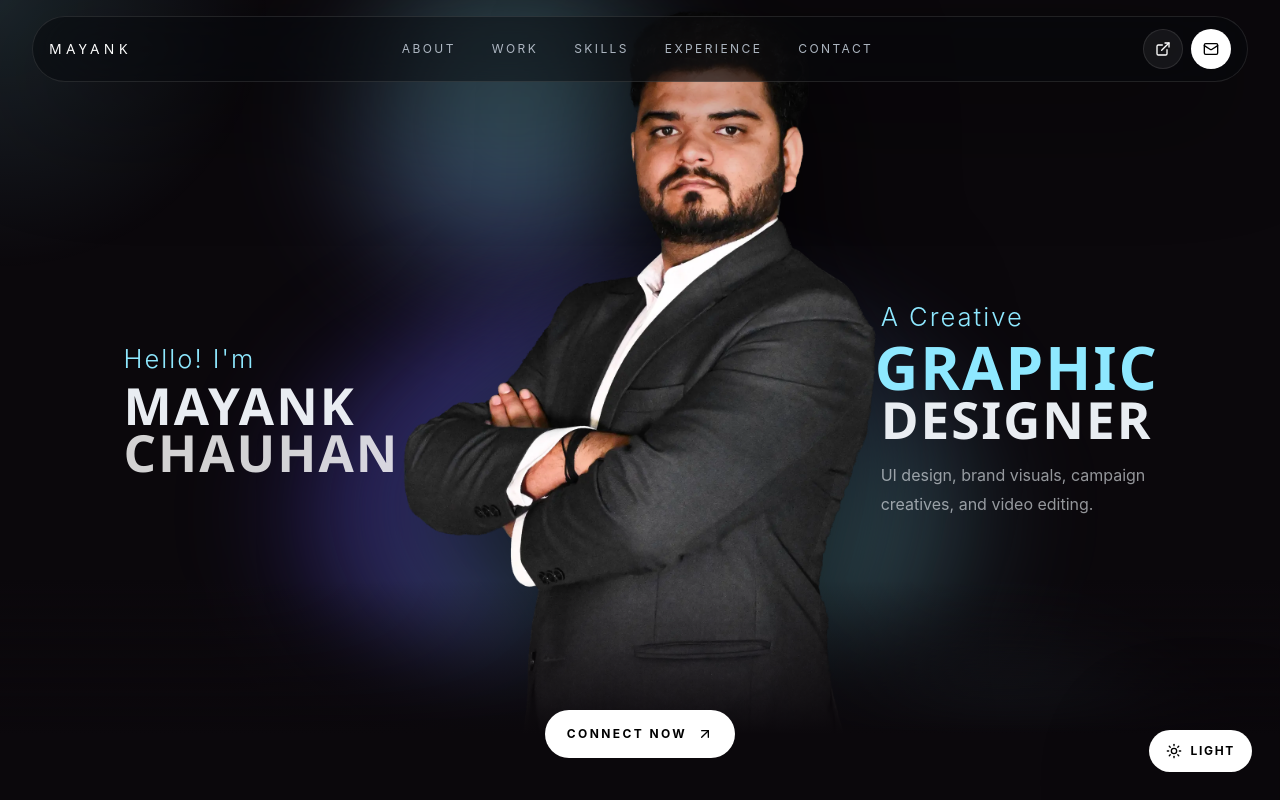
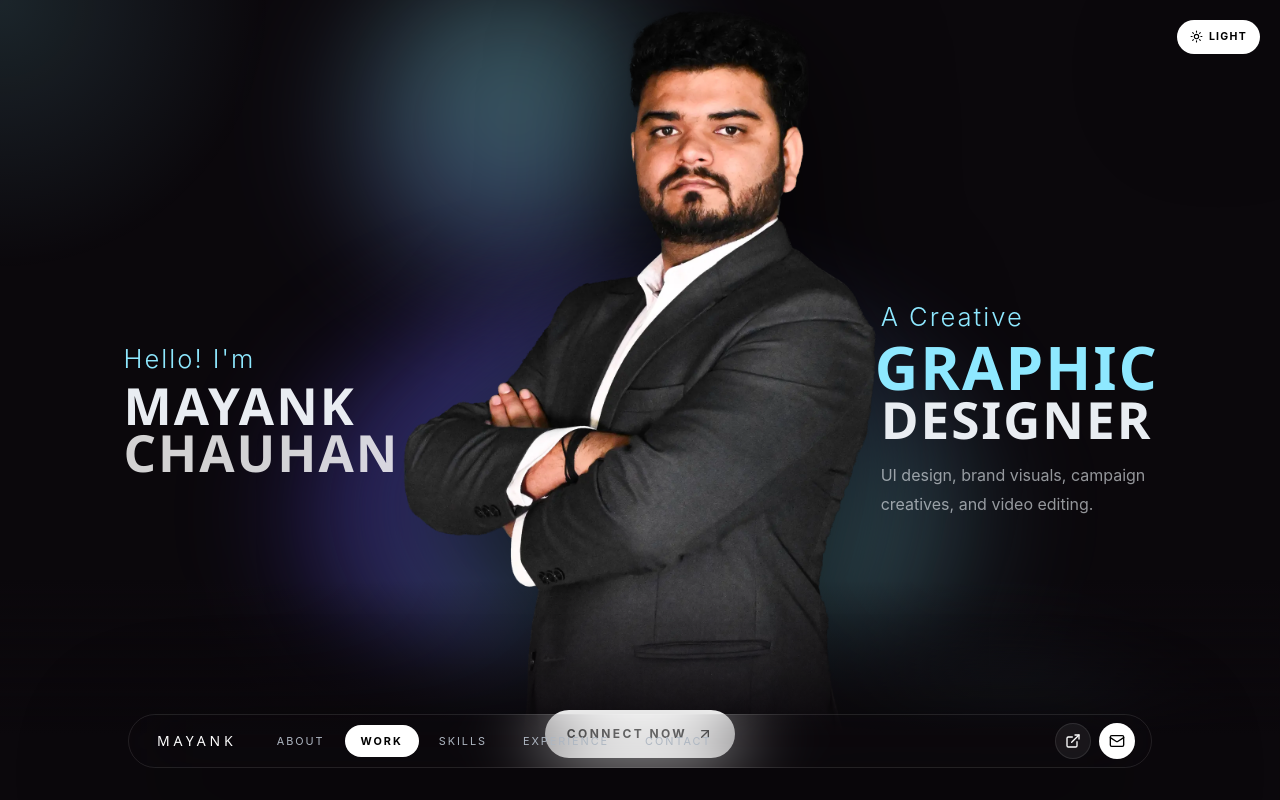
Before and after one commit to mayankchauhan0208/portfolio, a Next.js app: page / in a window 1280 px wide. Shown: the top 800 px of the page. Built offline with nearby package versions, Linux system fonts and the light colour scheme.

Commit message:
Move site nav to bottom with active states

```diff
--- a/app/globals.css
+++ b/app/globals.css
@@ -120,6 +120,11 @@ html.theme-light,
   background-color: rgba(255, 255, 255, 0.11) !important;
 }
 
+.theme-light header nav a[data-active="true"] {
+  color: #07111f !important;
+  background: #ffffff !important;
+}
+
 .theme-light header nav a[aria-label] {
   color: #07111f !important;
   background: rgba(255, 255, 255, 0.94) !important;
@@ -161,6 +166,14 @@ html.theme-light button[aria-label*="theme"],
     linear-gradient(90deg, rgba(255, 255, 255, 0.045) 1px, transparent 1px);
   background-size: 64px 64px;
   mask-image: radial-gradient(circle at 50% 20%, black, transparent 72%);
+}
+
+.no-scrollbar {
+  scrollbar-width: none;
+}
+
+.no-scrollbar::-webkit-scrollbar {
+  display: none;
 }
 
 .intro-line {
--- a/components/nav.tsx
+++ b/components/nav.tsx
@@ -2,6 +2,7 @@
 
 import { motion } from "framer-motion";
 import { ExternalLink, Mail } from "lucide-react";
+import { useEffect, useState } from "react";
 import { profile } from "@/lib/portfolio-data";
 
 const links = [
@@ -13,23 +14,58 @@ const links = [
 ];
 
 export function Nav() {
+  const [activeSection, setActiveSection] = useState("#top");
+
+  useEffect(() => {
+    const sectionIds = ["#top", ...links.map((link) => link.href)];
+
+    const updateActiveSection = () => {
+      const current = sectionIds.reduce((active, id) => {
+        const element = document.querySelector(id);
+
+        if (!element) {
+          return active;
+        }
+
+        const top = element.getBoundingClientRect().top;
+        return top <= window.innerHeight * 0.42 ? id : active;
+      }, "#top");
+
+      setActiveSection(current);
+    };
+
+    updateActiveSection();
+    window.addEventListener("scroll", updateActiveSection, { passive: true });
+    window.addEventListener("hashchange", updateActiveSection);
+
+    return () => {
+      window.removeEventListener("scroll", updateActiveSection);
+      window.removeEventListener("hashchange", updateActiveSection);
+    };
+  }, []);
+
   return (
     <motion.header
-      initial={{ y: -32, opacity: 0 }}
+      initial={{ y: 32, opacity: 0 }}
       animate={{ y: 0, opacity: 1 }}
       transition={{ duration: 0.8, ease: "easeOut" }}
-      className="fixed left-0 right-0 top-0 z-50 px-4 py-4 md:px-8"
+      className="fixed bottom-3 left-0 right-0 z-50 px-3 py-3 md:bottom-5 md:px-8"
     >
-      <nav className="mx-auto flex max-w-7xl items-center justify-between rounded-full border border-white/10 bg-obsidian/55 px-4 py-3 shadow-luxury backdrop-blur-2xl">
-        <a href="#top" className="font-display text-sm uppercase tracking-[0.32em] text-white">
+      <nav className="mx-auto flex max-w-5xl items-center justify-between gap-2 rounded-full border border-white/10 bg-obsidian/72 px-3 py-2 shadow-luxury backdrop-blur-2xl md:px-4">
+        <a
+          href="#top"
+          data-active={activeSection === "#top"}
+          className="rounded-full px-3 py-2 font-display text-[0.68rem] uppercase tracking-[0.28em] text-white transition data-[active=true]:bg-white data-[active=true]:text-black md:text-sm"
+        >
           Mayank
         </a>
-        <div className="hidden items-center gap-1 md:flex">
+        <div className="no-scrollbar flex min-w-0 flex-1 items-center gap-1 overflow-x-auto px-1">
           {links.map((link) => (
             <a
               key={link.href}
               href={link.href}
-              className="rounded-full px-4 py-2 text-xs uppercase tracking-[0.2em] text-mercury transition hover:bg-white/10 hover:text-white"
+              data-active={activeSection === link.href}
+              className="shrink-0 rounded-full px-3 py-2 text-[0.64rem] uppercase tracking-[0.16em] text-mercury transition hover:bg-white/10 hover:text-white data-[active=true]:bg-white data-[active=true]:font-bold data-[active=true]:text-black md:text-[0.68rem] md:tracking-[0.18em] lg:px-4"
             >
               {link.label}
             </a>
@@ -41,14 +77,14 @@ export function Nav() {
             target="_blank"
             rel="noreferrer"
             aria-label="Open Behance portfolio"
-            className="grid h-10 w-10 place-items-center rounded-full border border-white/10 bg-white/[0.06] text-white transition hover:border-signal/50 hover:text-signal"
+            className="grid h-9 w-9 place-items-center rounded-full border border-white/10 bg-white/[0.06] text-white transition hover:border-signal/50 hover:text-signal"
           >
             <ExternalLink size={16} />
           </a>
           <a
             href={`mailto:${profile.email}`}
             aria-label="Email Mayank"
-            className="grid h-10 w-10 place-items-center rounded-full bg-white text-black transition hover:bg-signal"
+            className="grid h-9 w-9 place-items-center rounded-full bg-white text-black transition hover:bg-signal"
           >
             <Mail size={16} />
           </a>
--- a/components/theme-toggle.tsx
+++ b/components/theme-toggle.tsx
@@ -21,10 +21,10 @@ export function ThemeToggle() {
     <button
       type="button"
       onClick={toggleTheme}
-      className="fixed bottom-5 right-5 z-[90] inline-flex items-center gap-2 rounded-full border border-white/15 bg-white px-4 py-3 text-xs font-bold uppercase tracking-[0.14em] text-black shadow-luxury transition hover:bg-signal md:bottom-7 md:right-7"
+      className="fixed right-3 top-3 z-[90] inline-flex items-center gap-1.5 rounded-full border border-white/15 bg-white px-3 py-2 text-[0.66rem] font-bold uppercase tracking-[0.12em] text-black shadow-luxury transition hover:bg-signal md:right-5 md:top-5"
       aria-label={`Switch to ${theme === "dark" ? "light" : "dark"} theme`}
     >
-      {theme === "dark" ? <Sun size={16} /> : <Moon size={16} />}
+      {theme === "dark" ? <Sun size={13} /> : <Moon size={13} />}
       <span>{theme === "dark" ? "Light" : "Dark"}</span>
     </button>
   );
```
